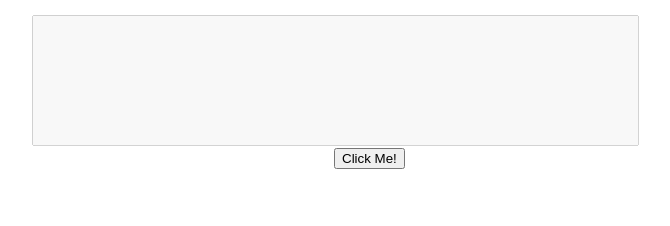
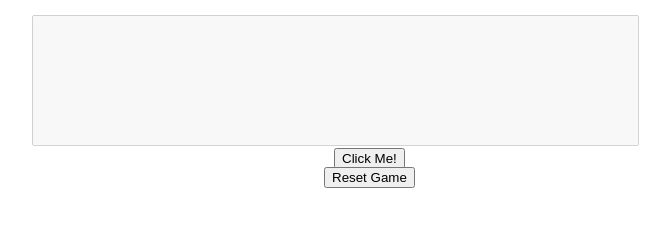
Before and after one commit to Kborysiak/ap-createtask, a plain HTML site: page index.html in a window 1280 px wide. Shown: the whole page, without its empty margins (317-987 px from the left). Drawn offline with Linux system fonts and the light colour scheme.

Commit message:
reset button

```diff
--- a/index.html
+++ b/index.html
@@ -12,5 +12,6 @@
       </form>
     </div>
     <button onclick="countInsert();" id="clicker">Click Me!</button>
+    <button onclick="reset();" id="reset">Reset Game</button>
   </body>
 </html>
--- a/index.js
+++ b/index.js
@@ -3,3 +3,8 @@ function countInsert(){
   i = i + 1
   document.count.display.value = i
 }
+
+function reset(){
+  document.count.display.value = 0;
+  i=0;
+}
--- a/styles.css
+++ b/styles.css
@@ -12,3 +12,8 @@ input{
   left:651px;
   top:148px;
 }
+#reset{
+  position:absolute;
+  left:641px;
+  top:167px;
+}
```
